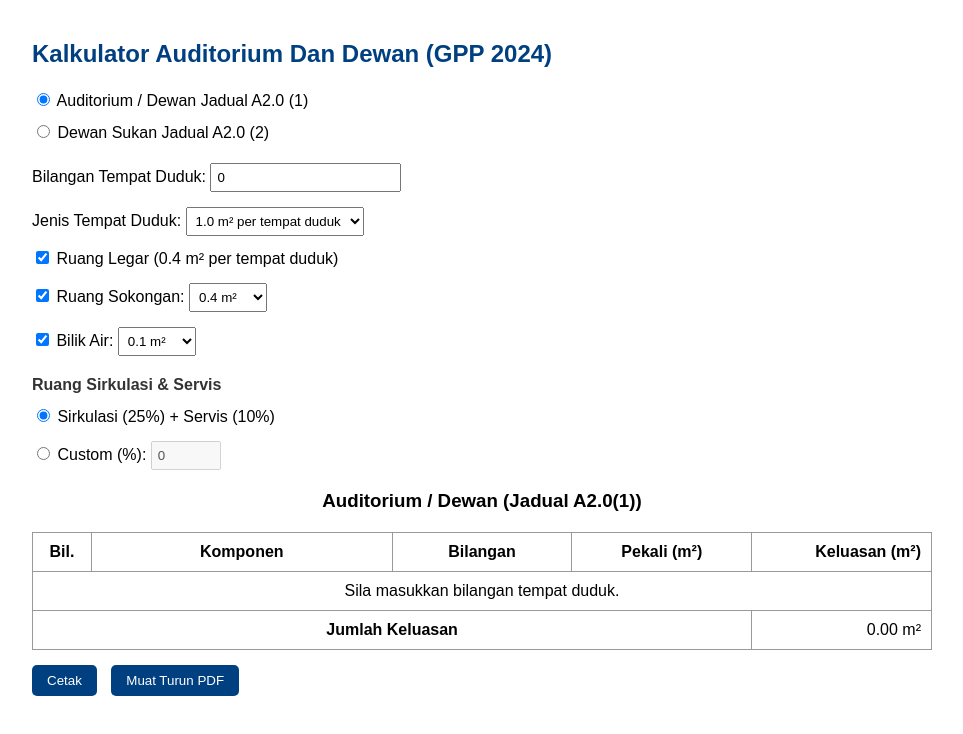
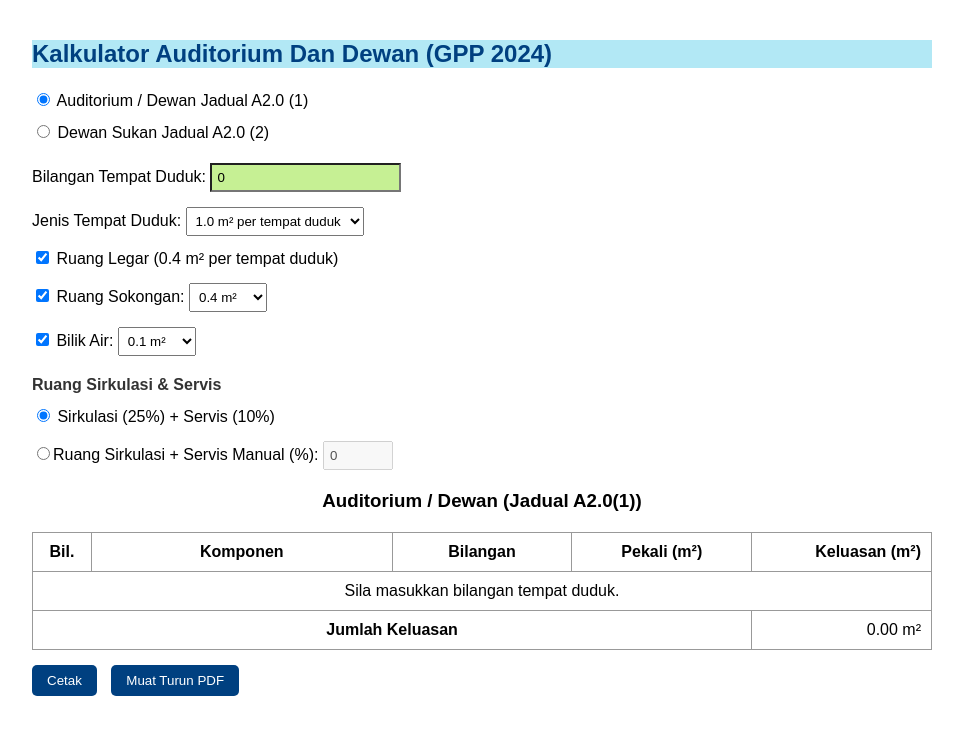
Before and after one commit to BPNKE/Dewan-dan-Auditorium, a plain HTML site: page index.html in a window 1280 px wide. Shown: the whole page, without its empty margins (158-1121 px from the left). Drawn offline with nearby package versions, Linux system fonts and the light colour scheme.

Commit message:
tukar warna

```diff
--- a/index.html
+++ b/index.html
@@ -37,7 +37,7 @@
 </head>
 <body>
 
-<h2>Kalkulator Auditorium Dan Dewan (GPP 2024)</h2>
+<h2 style="background-color: rgb(178, 232, 245);">Kalkulator Auditorium Dan Dewan (GPP 2024)</h2>
 
 <p>
   <label><input type="radio" name="mode_type" id="mode_auditorium" value="auditorium" checked onchange="toggleMode()"> Auditorium / Dewan Jadual A2.0 (1)</label>
@@ -55,7 +55,7 @@
 </div>
 
 <div id="auditoriumInputs">
-  <label>Bilangan Tempat Duduk: <input type="number" id="bil_seat" value="0"></label>
+  <label>Bilangan Tempat Duduk: <input type="number" id="bil_seat" value="0" style="background-color: rgb(198, 240, 148);"></label>
   <label>Jenis Tempat Duduk:
     <select id="seat_type">
       <option value="1.0">1.0 m² per tempat duduk</option>
@@ -85,7 +85,7 @@
   </label>
   <div class="section-title">Ruang Sirkulasi & Servis</div>
   <label><input type="radio" name="add_option" id="use_default" checked> Sirkulasi (25%) + Servis (10%)</label>
-  <label><input type="radio" name="add_option" id="use_custom"> Custom (%):
+  <label><input type="radio" name="add_option" id="use_custom">Ruang Sirkulasi + Servis Manual (%):
     <input type="number" id="custom_percent" value="0" min="0" max="100" disabled></label>
 </div>
 
```
